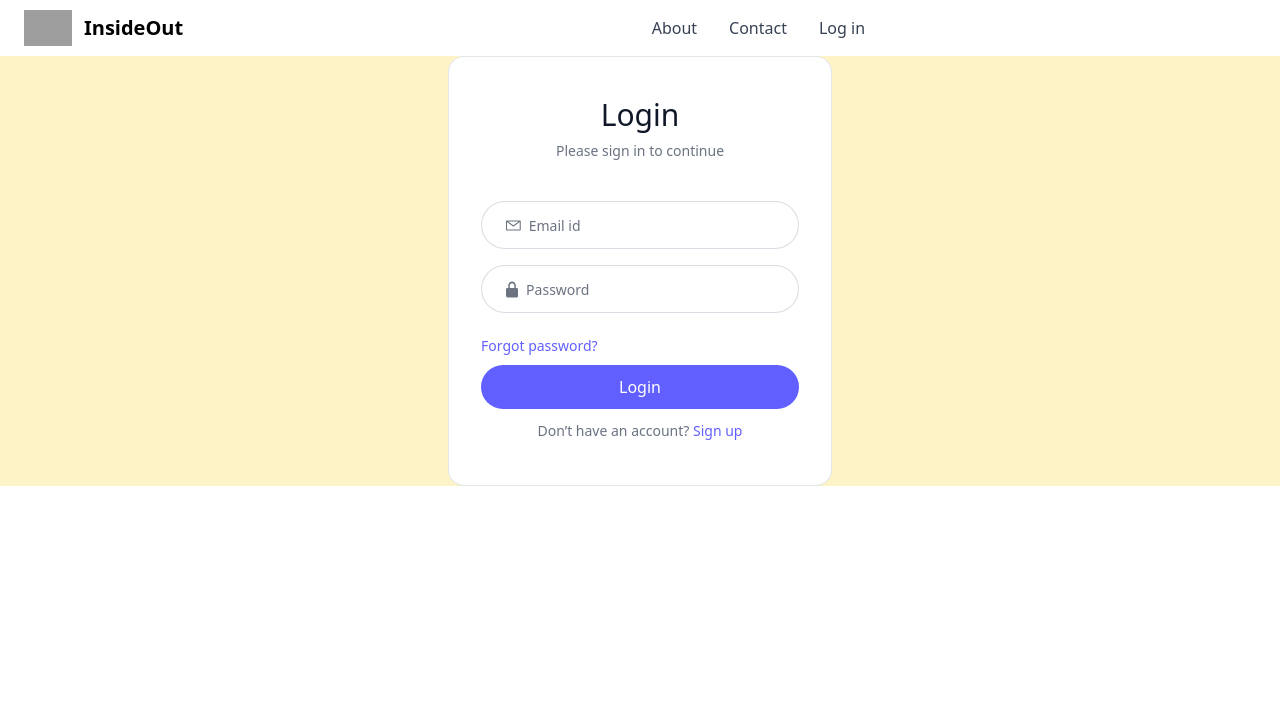
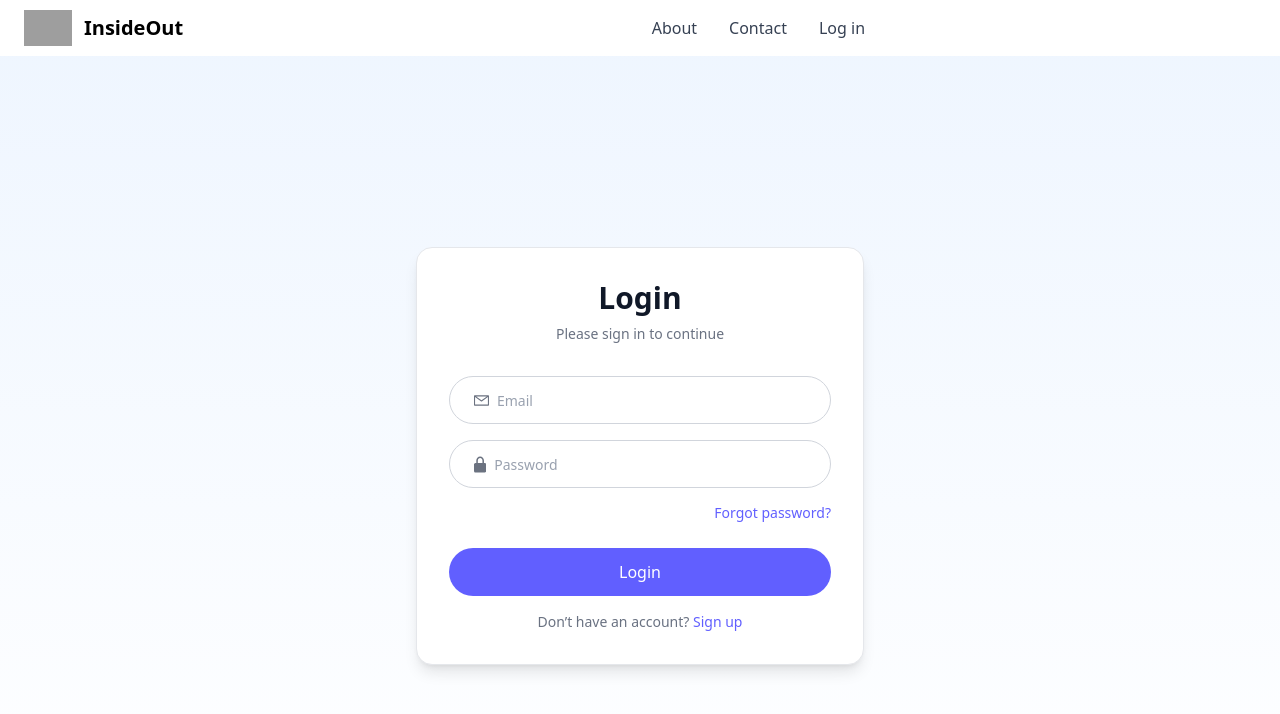
Before and after one commit to johnmartinroque/InsideOut, a React (Vite) app in the folder client/: page /authentication in a window 1280 px wide. Shown: the top 714 px of the page. Built offline with nearby package versions, Linux system fonts and the light colour scheme; no server answers; grey boxes are pictures that could not be loaded.

Commit message:
login register landing

```diff
--- a/client/src/components/authentication/Login.jsx
+++ b/client/src/components/authentication/Login.jsx
@@ -1,7 +1,7 @@
 import { signInWithEmailAndPassword } from "firebase/auth";
 import React, { useState } from "react";
 import { auth } from "../../firebase";
-import { Navigate, useNavigate } from "react-router-dom";
+import { useNavigate } from "react-router-dom";
 import Spinner from "../Spinner";
 
 function Login({ handleShowLoginForm }) {
@@ -39,12 +39,20 @@ function Login({ handleShowLoginForm }) {
       setLoading(false);
     }
   };
+
   return (
-    <div className="bg-amber-100 flex justify-center">
-      <form className="max-w-96 w-full text-center border border-gray-300/60 rounded-2xl px-8 bg-white">
-        <h1 className="text-gray-900 text-3xl mt-10 font-medium">Login</h1>
-        <p className="text-gray-500 text-sm mt-2">Please sign in to continue</p>
-        <div className="flex items-center w-full mt-10 bg-white border border-gray-300/80 h-12 rounded-full overflow-hidden pl-6 gap-2">
+    <div className="flex flex-col items-center justify-center min-h-screen bg-gradient-to-b from-blue-50 to-white dark:from-gray-900 dark:to-gray-800 px-6">
+      <form
+        onSubmit={handleLogin}
+        className="w-full max-w-md bg-white rounded-2xl shadow-lg p-8 border border-gray-200"
+      >
+        <h1 className="text-3xl font-bold text-gray-900 text-center">Login</h1>
+        <p className="text-gray-500 text-sm text-center mt-2">
+          Please sign in to continue
+        </p>
+
+        {/* Email */}
+        <div className="flex items-center w-full mt-8 bg-white border border-gray-300 h-12 rounded-full overflow-hidden pl-6 gap-2">
           <svg
             width="16"
             height="11"
@@ -61,15 +69,16 @@ function Login({ handleShowLoginForm }) {
           </svg>
           <input
             type="email"
-            placeholder="Email id"
-            className="bg-transparent text-gray-500 placeholder-gray-500 outline-none text-sm w-full h-full"
+            placeholder="Email"
+            className="bg-transparent text-gray-700 placeholder-gray-400 outline-none text-sm w-full h-full"
             required
             value={email}
             onChange={(e) => setEmail(e.target.value)}
           />
         </div>
 
-        <div className="flex items-center mt-4 w-full bg-white border border-gray-300/80 h-12 rounded-full overflow-hidden pl-6 gap-2">
+        {/* Password */}
+        <div className="flex items-center mt-4 w-full bg-white border border-gray-300 h-12 rounded-full overflow-hidden pl-6 gap-2">
           <svg
             width="13"
             height="17"
@@ -85,76 +94,60 @@ function Login({ handleShowLoginForm }) {
           <input
             type="password"
             placeholder="Password"
-            className="bg-transparent text-gray-500 placeholder-gray-500 outline-none text-sm w-full h-full"
+            className="bg-transparent text-gray-700 placeholder-gray-400 outline-none text-sm w-full h-full"
             required
             value={password}
             onChange={(e) => setPassword(e.target.value)}
           />
         </div>
-        <div className="mt-5 text-left text-indigo-500">
-          <a className="text-sm" href="#">
+
+        {/* Forgot password */}
+        <div className="mt-3 text-right">
+          <a href="#" className="text-sm text-indigo-500 hover:underline">
             Forgot password?
           </a>
         </div>
+
+        {/* Spinner */}
         {loading && <Spinner />}
-        {/* Error Alert */}
+
+        {/* Alerts */}
         {error && (
           <div
-            className="flex items-center p-4 mb-4 text-sm text-red-800 border border-red-300 rounded-lg bg-red-50"
+            className="flex items-center p-3 mt-4 text-sm text-red-700 border border-red-300 rounded-lg bg-red-50"
             role="alert"
           >
-            <svg
-              className="shrink-0 inline w-4 h-4 me-3"
-              aria-hidden="true"
-              xmlns="http://www.w3.org/2000/svg"
-              fill="currentColor"
-              viewBox="0 0 20 20"
-            >
-              <path d="M10 .5a9.5 9.5 0 1 0 9.5 9.5A9.51 9.51 0 0 0 10 .5ZM9.5 4a1.5 1.5 0 1 1 0 3 1.5 1.5 0 0 1 0-3ZM12 15H8a1 1 0 0 1 0-2h1v-3H8a1 1 0 0 1 0-2h2a1 1 0 0 1 1 1v4h1a1 1 0 0 1 0 2Z" />
-            </svg>
-            <div>
-              <span className="font-medium">Error:</span> {error}
-            </div>
+            <span className="font-medium">Error:</span>&nbsp;{error}
           </div>
         )}
 
-        {/* Success Alert */}
         {showSuccess && !error && (
           <div
-            className="flex items-center p-4 mb-4 text-sm text-green-800 border border-green-300 rounded-lg bg-green-50"
+            className="flex items-center p-3 mt-4 text-sm text-green-700 border border-green-300 rounded-lg bg-green-50"
             role="alert"
           >
-            <svg
-              className="shrink-0 inline w-4 h-4 me-3"
-              aria-hidden="true"
-              xmlns="http://www.w3.org/2000/svg"
-              fill="currentColor"
-              viewBox="0 0 20 20"
-            >
-              <path d="M10 .5a9.5 9.5 0 1 0 9.5 9.5A9.51 9.51 0 0 0 10 .5ZM9.5 4a1.5 1.5 0 1 1 0 3 1.5 1.5 0 0 1 0-3ZM12 15H8a1 1 0 0 1 0-2h1v-3H8a1 1 0 0 1 0-2h2a1 1 0 0 1 1 1v4h1a1 1 0 0 1 0 2Z" />
-            </svg>
-            <div>
-              <span className="font-medium">Success:</span> Login Successful
-            </div>
+            <span className="font-medium">Success:</span>&nbsp;Login Successful
           </div>
         )}
 
+        {/* Submit Button */}
         <button
           type="submit"
-          className="mt-2 w-full h-11 rounded-full text-white bg-indigo-500 hover:opacity-90 transition-opacity cursor-pointer"
-          onClick={handleLogin}
+          className="mt-6 w-full h-12 rounded-full text-white font-medium bg-indigo-500 hover:bg-indigo-600 transition"
           disabled={loading}
         >
           Login
         </button>
-        <p className="text-gray-500 text-sm mt-3 mb-11">
+
+        {/* Switch to Register */}
+        <p className="text-gray-500 text-sm text-center mt-4">
           Don’t have an account?{" "}
-          <a
-            className="text-indigo-500 cursor-pointer"
+          <span
             onClick={handleShowLoginForm}
+            className="text-indigo-500 font-medium cursor-pointer hover:underline"
           >
             Sign up
-          </a>
+          </span>
         </p>
       </form>
     </div>
--- a/client/src/components/authentication/Register.jsx
+++ b/client/src/components/authentication/Register.jsx
@@ -38,13 +38,16 @@ function Register({ handleShowLoginForm }) {
   };
 
   return (
-    <div>
-      {" "}
-      <div className="bg-amber-100 flex justify-center">
-        <form className="max-w-96 w-full text-center border border-gray-300/60 rounded-2xl px-8 bg-white">
-          <h1 className="text-gray-900 text-3xl mt-10 font-medium">Register</h1>
-          <p className="text-gray-500 text-sm mt-2">Create an account</p>
-          <div className="flex items-center w-full mt-10 bg-white border border-gray-300/80 h-12 rounded-full overflow-hidden pl-6 gap-2">
+     <div className="flex flex-col items-center justify-center min-h-screen bg-gradient-to-b from-blue-50 to-white dark:from-gray-900 dark:to-gray-800 px-6">
+      <form
+        onSubmit={handleRegister}
+        className="w-full max-w-md bg-white rounded-2xl shadow-lg p-8 border border-gray-200"
+      >
+        <h1 className="text-3xl font-bold text-gray-900 text-center">Register</h1>
+        <p className="text-gray-500 text-sm text-center mt-2">Create an account</p>
+
+        {/* Email */}
+        <div className="flex items-center w-full mt-8 bg-white border border-gray-300 h-12 rounded-full overflow-hidden pl-6 gap-2">
           <svg
             width="16"
             height="11"
@@ -61,15 +64,16 @@ function Register({ handleShowLoginForm }) {
           </svg>
           <input
             type="email"
-              placeholder="Email id"
-              className="bg-transparent text-gray-500 placeholder-gray-500 outline-none text-sm w-full h-full"
+            placeholder="Email"
+            className="bg-transparent text-gray-700 placeholder-gray-400 outline-none text-sm w-full h-full"
             required
             value={email}
             onChange={(e) => setEmail(e.target.value)}
           />
         </div>
 
-          <div className="flex items-center mt-4 w-full bg-white border border-gray-300/80 h-12 rounded-full overflow-hidden pl-6 gap-2">
+        {/* Password */}
+        <div className="flex items-center mt-4 w-full bg-white border border-gray-300 h-12 rounded-full overflow-hidden pl-6 gap-2">
           <svg
             width="13"
             height="17"
@@ -85,81 +89,55 @@ function Register({ handleShowLoginForm }) {
           <input
             type="password"
             placeholder="Password"
-              className="bg-transparent text-gray-500 placeholder-gray-500 outline-none text-sm w-full h-full"
+            className="bg-transparent text-gray-700 placeholder-gray-400 outline-none text-sm w-full h-full"
             required
             value={password}
             onChange={(e) => setPassword(e.target.value)}
           />
         </div>
-          <div className="mt-5 text-left text-indigo-500">
-            <a className="text-sm" href="#">
-              Forgot password?
-            </a>
-          </div>
+
+        {/* Spinner */}
         {loading && <Spinner />}
 
-          {/* Error Alert */}
+        {/* Alerts */}
         {error && (
           <div
-              className="flex items-center p-4 mb-4 text-sm text-red-800 border border-red-300 rounded-lg bg-red-50"
+            className="flex items-center p-3 mt-4 text-sm text-red-700 border border-red-300 rounded-lg bg-red-50"
             role="alert"
           >
-              <svg
-                className="shrink-0 inline w-4 h-4 me-3"
-                aria-hidden="true"
-                xmlns="http://www.w3.org/2000/svg"
-                fill="currentColor"
-                viewBox="0 0 20 20"
-              >
-                <path d="M10 .5a9.5 9.5 0 1 0 9.5 9.5A9.51 9.51 0 0 0 10 .5ZM9.5 4a1.5 1.5 0 1 1 0 3 1.5 1.5 0 0 1 0-3ZM12 15H8a1 1 0 0 1 0-2h1v-3H8a1 1 0 0 1 0-2h2a1 1 0 0 1 1 1v4h1a1 1 0 0 1 0 2Z" />
-              </svg>
-              <div>
-                <span className="font-medium">Error:</span> {error}
-              </div>
+            <span className="font-medium">Error:</span>&nbsp;{error}
           </div>
         )}
 
-          {/* Success Alert */}
         {showSuccess && !error && (
           <div
-              className="flex items-center p-4 mb-4 text-sm text-green-800 border border-green-300 rounded-lg bg-green-50"
+            className="flex items-center p-3 mt-4 text-sm text-green-700 border border-green-300 rounded-lg bg-green-50"
             role="alert"
           >
-              <svg
-                className="shrink-0 inline w-4 h-4 me-3"
-                aria-hidden="true"
-                xmlns="http://www.w3.org/2000/svg"
-                fill="currentColor"
-                viewBox="0 0 20 20"
-              >
-                <path d="M10 .5a9.5 9.5 0 1 0 9.5 9.5A9.51 9.51 0 0 0 10 .5ZM9.5 4a1.5 1.5 0 1 1 0 3 1.5 1.5 0 0 1 0-3ZM12 15H8a1 1 0 0 1 0-2h1v-3H8a1 1 0 0 1 0-2h2a1 1 0 0 1 1 1v4h1a1 1 0 0 1 0 2Z" />
-              </svg>
-              <div>
-                <span className="font-medium">Success:</span> Register
-                Successful
-              </div>
+            <span className="font-medium">Success:</span>&nbsp;Register Successful
           </div>
         )}
 
+        {/* Submit Button */}
         <button
           type="submit"
-            className="mt-2 w-full h-11 rounded-full text-white bg-indigo-500 hover:opacity-90 transition-opacity"
-            onClick={handleRegister}
+          className="mt-6 w-full h-12 rounded-full text-white font-medium bg-indigo-500 hover:bg-indigo-600 transition"
           disabled={loading}
         >
           Register
         </button>
-          <p className="text-gray-500 text-sm mt-3 mb-11">
+
+        {/* Switch to Login */}
+        <p className="text-gray-500 text-sm text-center mt-4">
           Already have an account?{" "}
-            <a
-              className="text-indigo-500 cursor-pointer"
+          <span
             onClick={handleShowLoginForm}
+            className="text-indigo-500 font-medium cursor-pointer hover:underline"
           >
             Login
-            </a>
+          </span>
         </p>
       </form>
-      </div>
     </div>
   );
 }
--- a/client/src/screens/LandingPage.jsx
+++ b/client/src/screens/LandingPage.jsx
@@ -15,7 +15,7 @@ function LandingPage() {
         well-being.
       </p>
 
-      {/* Call to Action */}
+      {/* Login screen */}
       <Link
         to="/authentication"
         className="px-6 py-3 bg-blue-600 text-white font-semibold rounded-lg shadow hover:bg-blue-700 transition"
```
Lines whose indentation alone changed are shown as unchanged.
